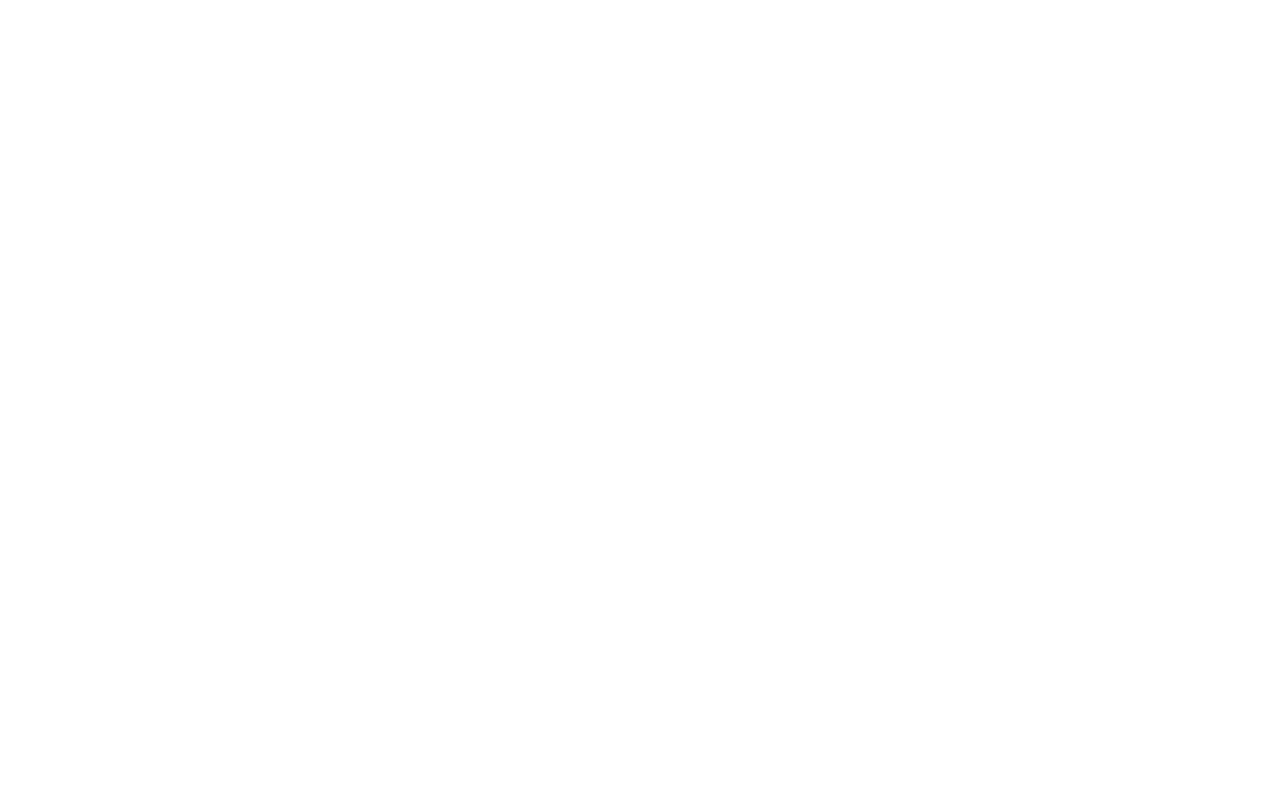
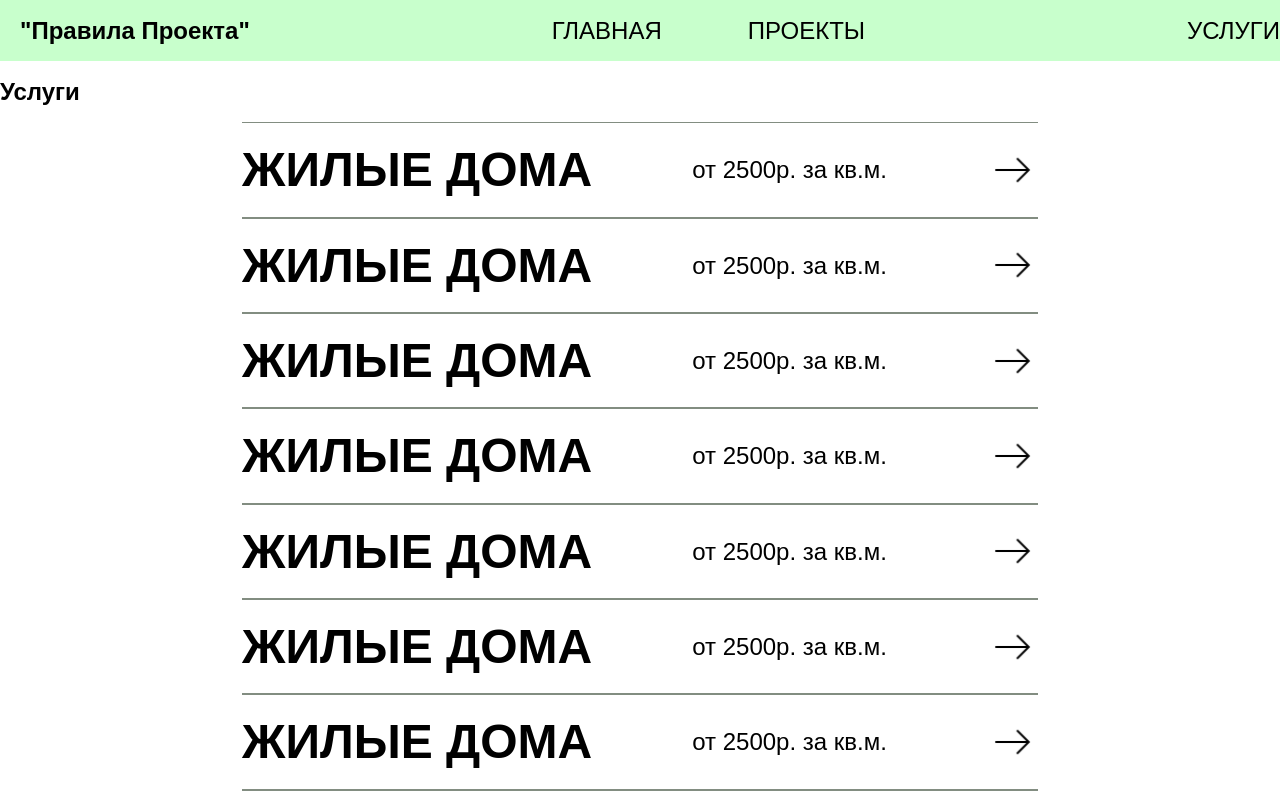
Before and after one commit to culcat/projectrules, a Vue app: page /#/services in a window 1280 px wide. Before the commit this address had no page. Shown: the top 800 px of the page. Built offline with nearby package versions, Linux system fonts and the light colour scheme.

Commit message:
make ServicesComponent.vue

```diff
--- a/src/components/Header.vue
+++ b/src/components/Header.vue
@@ -10,6 +10,7 @@
     <div class="wrapper">
  <router-link to="/">ГЛАВНАЯ</router-link>
       <router-link to="/projects">ПРОЕКТЫ</router-link></div>
+    <router-link to="/services">УСЛУГИ</router-link>
   </header>
 </template>
 
--- /dev/null
+++ b/src/components/ServicesComponent.vue
@@ -0,0 +1,53 @@
+<script setup>
+import arrow from '@/assets/arrow.svg';
+const services = {
+  services:[
+    {name:'ЖИЛЫЕ ДОМА',price:'2500'},
+    {name:'ЖИЛЫЕ ДОМА',price:'2500'},
+    {name:'ЖИЛЫЕ ДОМА',price:'2500'},
+    {name:'ЖИЛЫЕ ДОМА',price:'2500'},
+    {name:'ЖИЛЫЕ ДОМА',price:'2500'},
+    {name:'ЖИЛЫЕ ДОМА',price:'2500'},
+    {name:'ЖИЛЫЕ ДОМА',price:'2500'},
+    {name:'ЖИЛЫЕ ДОМА',price:'2500'},
+    {name:'ЖИЛЫЕ ДОМА',price:'2500'},
+    {name:'ЖИЛЫЕ ДОМА',price:'2500'},
+    {name:'ЖИЛЫЕ ДОМА',price:'2500'},
+
+  ]
+}
+</script>
+
+<template>
+
+  <div class="services">
+    <div class="wrapper">
+      <div v-for="service in services.services" class="service">
+        <div class="container">
+        <h1>{{ service.name }}</h1>
+        <p>от {{ service.price }}р. за кв.м.</p>
+          <img :src="arrow" alt="arrow" />
+
+        </div>
+      </div>
+    </div>
+  </div>
+</template>
+
+<style scoped>
+
+  .service{
+    display: flex;
+    flex-direction: column;
+    align-items: center;
+  }
+  .container{
+    display: flex;
+    flex-direction: row;
+    border: 1px solid #061C0480;
+    border-left: none;
+    border-right: none;
+    align-items: center;
+    gap: 100px;
+  }
+</style>
--- /dev/null
+++ b/src/pages/Services.vue
@@ -0,0 +1,23 @@
+<script setup>
+
+import Header from "@/components/Header.vue";
+import Footer from "@/components/Footer.vue";
+import ServicesComponent from "@/components/ServicesComponent.vue";
+</script>
+
+<template>
+  <Header/>
+  <h1>Услуги</h1>
+<ServicesComponent/>
+  <Footer/>
+</template>
+
+<style scoped>
+*{
+  font-family: HelveticaNeueCyr, sans-serif;
+  font-style: normal;
+  font-size: 24px;
+  line-height: 29px;
+}
+
+</style>
--- a/src/router/index.js
+++ b/src/router/index.js
@@ -7,6 +7,7 @@
         {path: '/', component: () => import('../pages/Home.vue')},
         {path: '/projects', component: () => import('../pages/Projects.vue')},
         {path: '/about', component: () => import('../pages/About.vue')},
+        {path: '/services', component: () => import('../pages/Services.vue')},
 
     ]
 })
```
Also changed, not shown: src/assets/arrow.svg (added).
